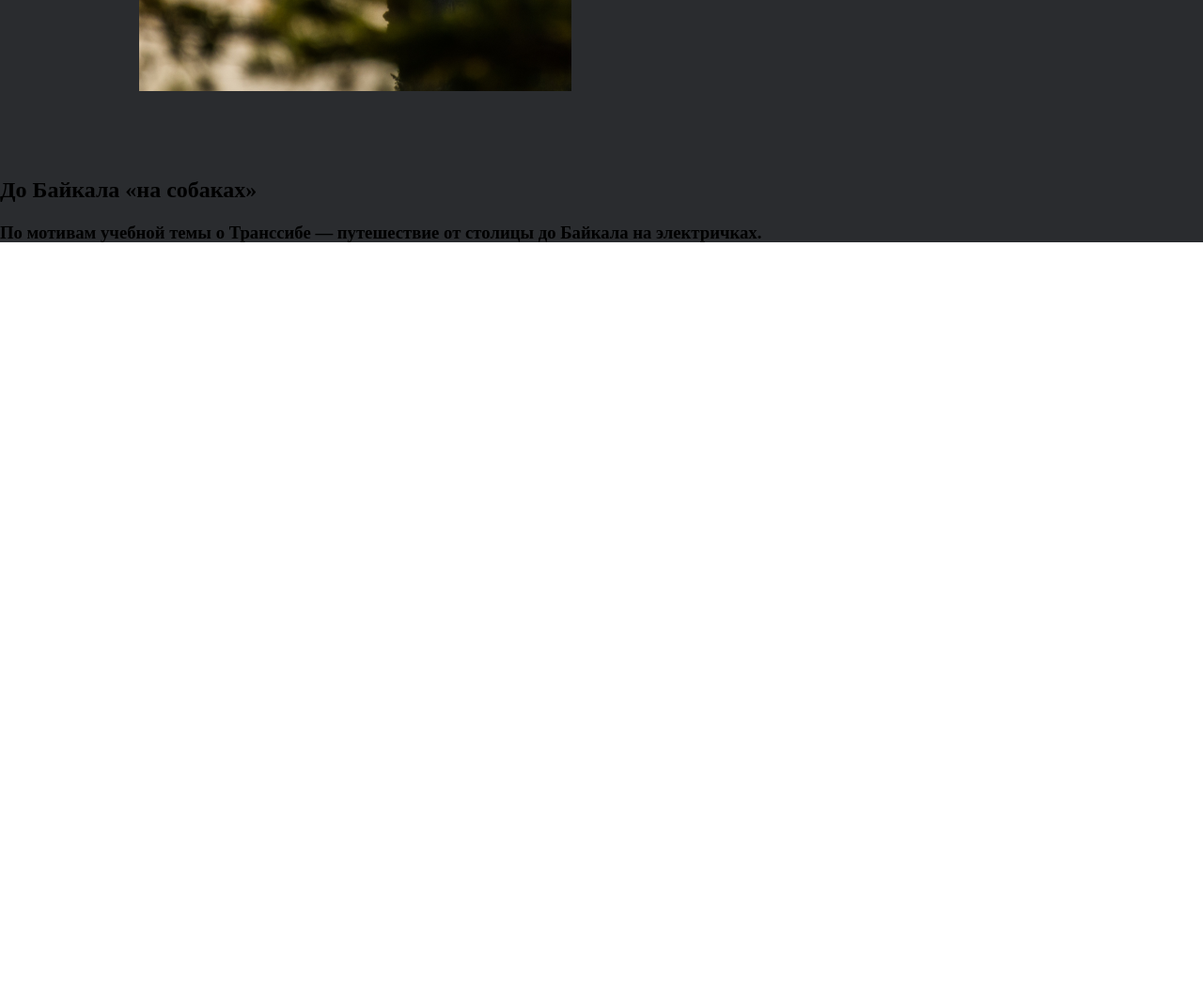
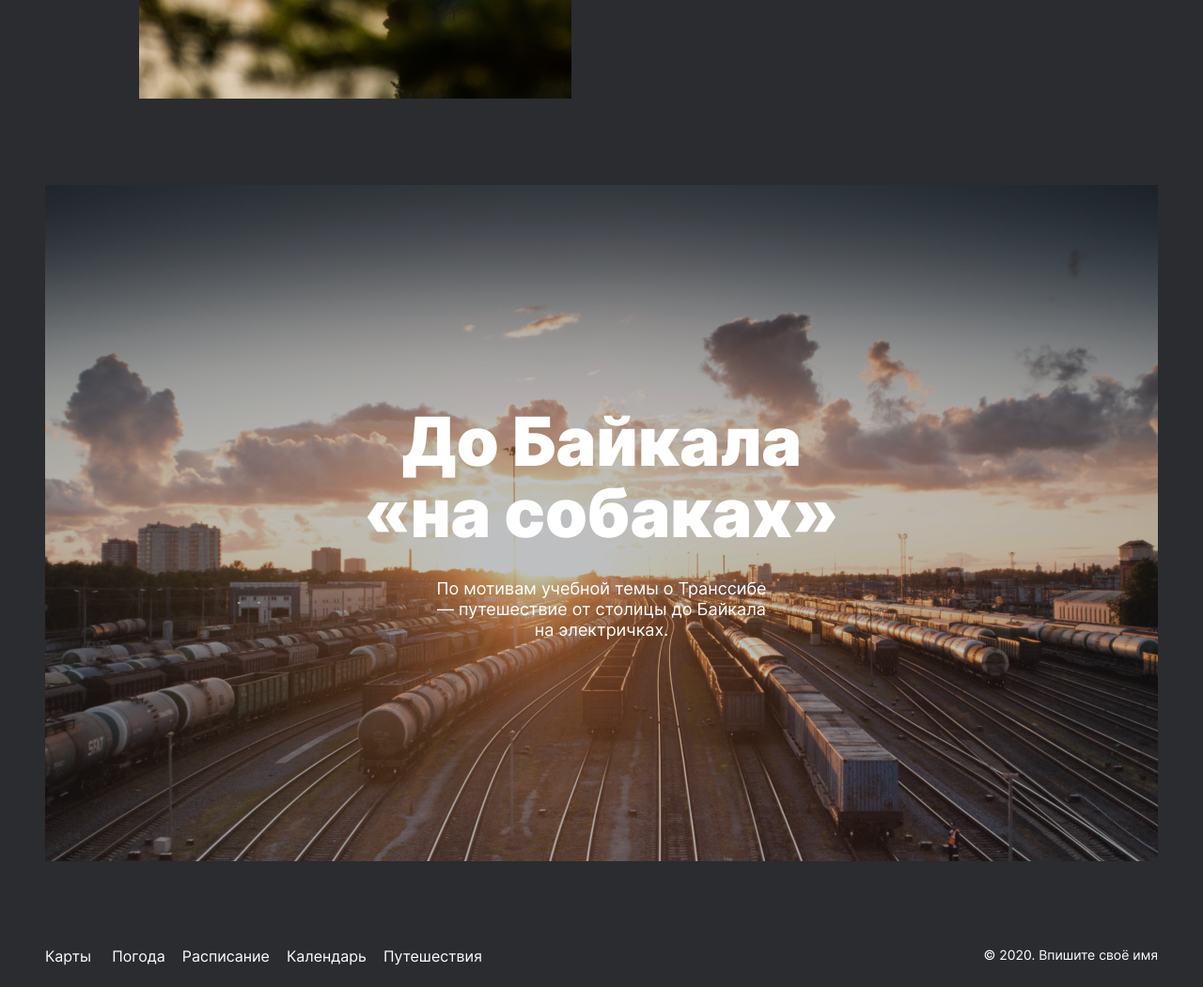
Before and after one commit to MaxBukharov/russian-travel, a plain HTML site: page index.html in a window 1280 px wide. Shown: the part 6066-7117 px from the top of the page at 94% size. Before the commit the page ends 6343 px from the top, so only its background shows below. Drawn offline with Linux system fonts and the light colour scheme.

Commit message:
Макет

```diff
--- /dev/null
+++ b/blocks/cover/__overlay/cover__overlay.css
@@ -0,0 +1,9 @@
+.cover__overlay {
+  width: 100%;
+  height: 100%;
+  background-color: #2a2c2f;
+  opacity: 0.3;
+  position: absolute;
+  top: 0px;
+  right: 0px;
+}
--- /dev/null
+++ b/blocks/cover/__subtitle/cover__subtitle.css
@@ -0,0 +1,14 @@
+.cover__subtitle {
+  font-family: 'Inter';
+  font-style: normal;
+  font-weight: 400;
+  font-size: 18px;
+  line-height: 22px;
+  /* or 122% */
+  z-index: 2;
+  text-align: center;
+  margin: 0 412px 245px;
+  color: #ffffff;
+  max-width: 360px;
+  max-height: 66px;
+}
--- /dev/null
+++ b/blocks/cover/__title/cover__title.css
@@ -0,0 +1,14 @@
+.cover__title {
+  font-family: 'Inter';
+  font-style: normal;
+  font-weight: 900;
+  font-size: 72px;
+  line-height: 76px;
+  /* or 106% */
+  z-index: 2;
+  text-align: center;
+  margin: 245px 312px 32px;
+  color: #ffffff;
+  max-width: 560px;
+  max-height: 152px;
+}
--- /dev/null
+++ b/blocks/cover/cover.css
@@ -0,0 +1,12 @@
+.cover {
+  height: 720px;
+  width: 1184px;
+  display: flex;
+  flex-direction: column;
+  align-items: center;
+  justify-content: center;
+  margin: 92px 48px;
+  background-image: url(../../images/__background_baikal.png);
+  position: relative;
+  align-self: center;
+}
--- /dev/null
+++ b/blocks/footer/__copyright/footer__copyright.css
@@ -0,0 +1,14 @@
+.footer__copyright {
+  margin: 0;
+  padding: 0;
+  font-family: 'Inter';
+  font-style: normal;
+  font-weight: 400;
+  font-size: 14px;
+  line-height: 16px;
+  /* identical to box height, or 114% */
+
+  text-align: right;
+
+  color: #ffffff;
+}
--- /dev/null
+++ b/blocks/footer/__link/footer__link.css
@@ -0,0 +1,12 @@
+.footer__link {
+  margin: 0;
+  padding: 0;
+  font-family: 'Inter';
+  font-style: normal;
+  font-weight: 400;
+  font-size: 16px;
+  line-height: 18px;
+  /* identical to box height, or 112% */
+
+  color: #ffffff;
+}
--- /dev/null
+++ b/blocks/footer/__links/footer__links.css
@@ -0,0 +1,9 @@
+.footer__links {
+  list-style: none;
+  display: grid;
+  max-width: calc(309px + 156px);
+  grid-template-columns: repeat(5, 1fr);
+  column-gap: 18px;
+  margin: 0;
+  padding: 0;
+}
--- /dev/null
+++ b/blocks/footer/footer.css
@@ -0,0 +1,11 @@
+.footer {
+  min-width: 1184px;
+  max-height: 18px;
+  margin: 0 48px 24px;
+  /* display: grid;
+  grid-template-columns: repeat(5, 1f) 497px 186px;
+  grid-template-areas: 'link link link link link . copyright';
+  column-gap: 18px; */
+  display: flex;
+  justify-content: space-between;
+}
--- a/blocks/header/__lang-links/header__lang-links.css
+++ b/blocks/header/__lang-links/header__lang-links.css
@@ -4,6 +4,6 @@
   flex-direction: row;
   justify-content: space-between;
   gap: 18px;
-  margin: 46px 48px 0 62px;
+  margin: 0;
   padding: 0;
 }
--- a/blocks/header/__logo/header__logo.css
+++ b/blocks/header/__logo/header__logo.css
@@ -1,6 +1,6 @@
 .header__logo {
   width: 176px;
   height: 52px;
-  margin: 28px 56px 48px 56px;
+  margin: 0;
   padding: 0;
 }
--- a/blocks/header/header.css
+++ b/blocks/header/header.css
@@ -1,4 +1,7 @@
 .header {
   display: flex;
   justify-content: space-between;
+  min-width: 1184px;
+  max-height: 52px;
+  margin: 28px 48px 56px;
 }
--- a/blocks/page/page.css
+++ b/blocks/page/page.css
@@ -1,5 +1,8 @@
 .page {
   background-color: #2a2c2f;
+  display: flex;
+  flex-direction: column;
+  align-items: center;
 }
 
 @font-face {
--- a/index.html
+++ b/index.html
@@ -69,18 +69,34 @@
         </section>
         <section class="photo-grid">
           <div class="photo-grid__gallery">
-            <img class="photo-grid__item" src="./images/photo-grid-train.jpg" />
-            <img class="photo-grid__item" src="./images/photo-grid-atharva-tulsi.jpg" />
-            <img class="photo-grid__item" src="./images/photo-grid-tuman.jpg" />
-            <img class="photo-grid__item" src="./images/photo-grid-sochi.jpg" />
-            <img class="photo-grid__item" src="./images/photo-grid-arisa.jpg" />
-            <img class="photo-grid__item" src="./images/photo-grid-baikal.jpg" />
-            <img class="photo-grid__item" src="./images/photo-grid-elbrus.jpg" />
-            <img class="photo-grid__item" src="./images/photo-grid-kondratiev.jpg" />
-            <img class="photo-grid__item" src="./images/photo-grid-kamchatka-1.jpg" />
-            <img class="photo-grid__item" src="./images/photo-grid-kamchatka-2.jpg" />
-            <img class="photo-grid__item" src="./images/photo-grid-baikal-2.jpg" />
-            <img class="photo-grid__item" src="./images/photo-grid-ergaki.jpg" />
+            <img
+              class="photo-grid__item"
+              src="./images/photo-grid-train.jpg"
+              alt="Фото из поезда"
+            />
+            <img class="photo-grid__item" src="./images/photo-grid-atharva-tulsi.jpg" alt="Горы" />
+            <img class="photo-grid__item" src="./images/photo-grid-tuman.jpg" alt="Туман" />
+            <img class="photo-grid__item" src="./images/photo-grid-sochi.jpg" alt="Сочи" />
+            <img
+              class="photo-grid__item"
+              src="./images/photo-grid-arisa.jpg"
+              alt="Машина на льду"
+            />
+            <img class="photo-grid__item" src="./images/photo-grid-baikal.jpg" alt="Байкал" />
+            <img class="photo-grid__item" src="./images/photo-grid-elbrus.jpg" alt="Эльбрус" />
+            <img class="photo-grid__item" src="./images/photo-grid-kondratiev.jpg" alt="Берег" />
+            <img
+              class="photo-grid__item"
+              src="./images/photo-grid-kamchatka-1.jpg"
+              alt="Камчатка"
+            />
+            <img
+              class="photo-grid__item"
+              src="./images/photo-grid-kamchatka-2.jpg"
+              alt="Еще Камчатка"
+            />
+            <img class="photo-grid__item" src="./images/photo-grid-baikal-2.jpg" alt="Еще Байкал" />
+            <img class="photo-grid__item" src="./images/photo-grid-ergaki.jpg" alt="Ергаки" />
           </div>
         </section>
         <section class="places">
@@ -213,15 +229,23 @@
           </div>
         </section>
         <section class="cover">
-          <div class="cover__text">
-            <h2 class="cover__title">До Байкала «на собаках»</h2>
-            <h3 class="cover__subtitle">
-              По мотивам учебной темы о Транссибе — путешествие от столицы до Байкала на
-              электричках.
-            </h3>
-          </div>
+          <h2 class="cover__title">До Байкала «на собаках»</h2>
+          <h3 class="cover__subtitle">
+            По мотивам учебной темы о Транссибе — путешествие от столицы до Байкала на электричках.
+          </h3>
+          <div class="cover__overlay"></div>
         </section>
       </main>
+      <footer class="footer">
+        <ul class="footer__links">
+          <li><a class="footer__link">Карты</a></li>
+          <li><a class="footer__link">Погода</a></li>
+          <li><a class="footer__link">Расписание</a></li>
+          <li><a class="footer__link">Календарь</a></li>
+          <li><a class="footer__link">Путешествия</a></li>
+        </ul>
+        <p class="footer__copyright">© 2020. Впишите своё имя</p>
+      </footer>
     </div>
   </body>
 </html>
--- a/pages/index.css
+++ b/pages/index.css
@@ -30,3 +30,12 @@
 @import url(../blocks/place/__url-heading/place__url-heading.css);
 @import url(../blocks/place/__link/place__link.css);
 @import url(../blocks/place/__paragraph/place__paragrapgh.css);
+@import url(../blocks/cover/cover.css);
+@import url(../blocks/cover/__overlay/cover__overlay.css);
+@import url(../blocks/cover/__link/cover__link.css);
+@import url(../blocks/cover/__title/cover__title.css);
+@import url(../blocks/cover/__subtitle/cover__subtitle.css);
+@import url(../blocks/footer/footer.css);
+@import url(../blocks/footer/__copyright/footer__copyright.css);
+@import url(../blocks/footer/__links/footer__links.css);
+@import url(../blocks/footer/__link/footer__link.css);
```
Also changed, not shown: blocks/cover/__link/cover__link.css (added), images/__background_baikal.png (added), images/__overlay_baikal.png (added).
